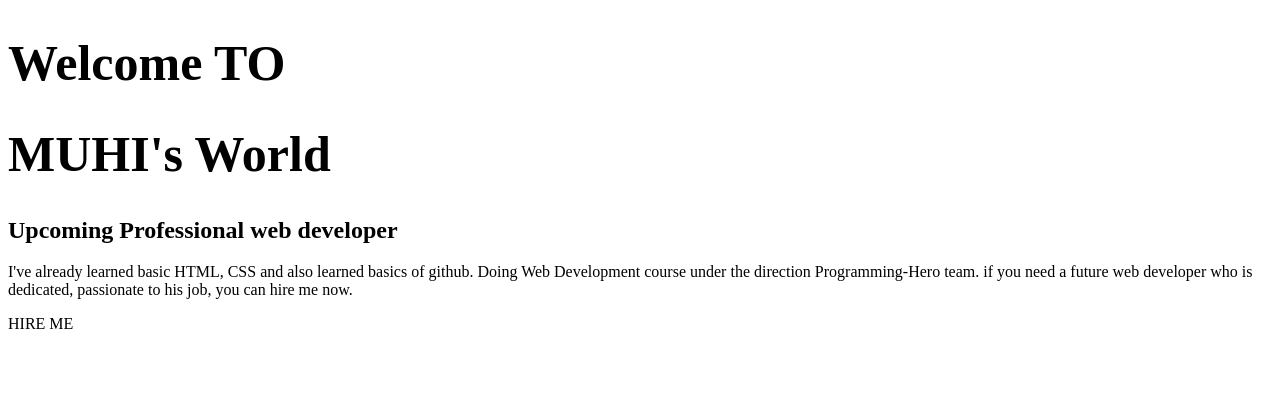
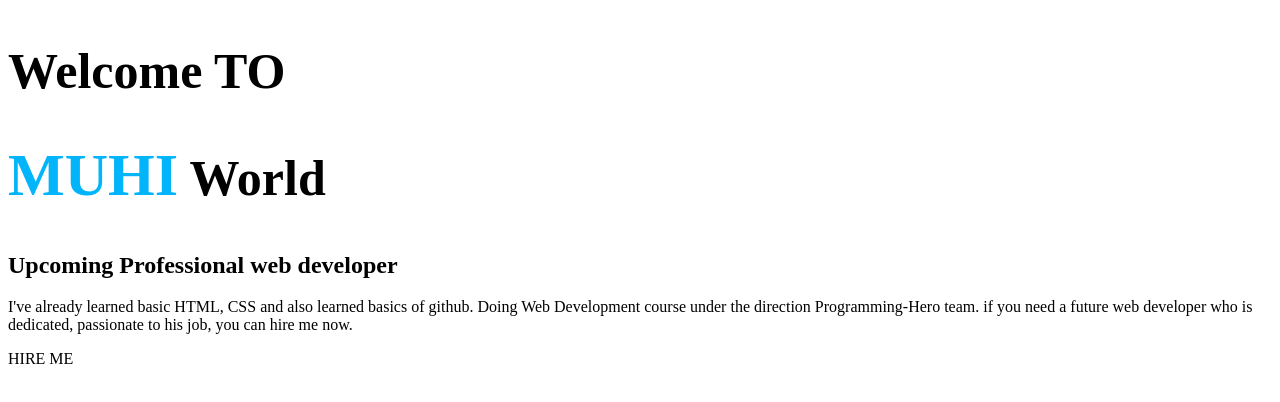
Before and after one commit to muhiu007/website-portfolio, a plain HTML site: page index.html in a window 1280 px wide. Drawn offline with Linux system fonts and the light colour scheme.

Commit message:
first half completed

```diff
--- a/index.html
+++ b/index.html
@@ -7,10 +7,15 @@
     <Link rel="stylesheet" href="styles.css">
 </head>
 <body>
-    <H1>Welcome TO</H1>
-    <H1>MUHI's World</H1>
-    <H2>Upcoming Professional web developer</H2>
-    <P>I've already learned basic HTML, CSS and also learned basics of github. Doing Web Development course under the direction Programming-Hero team. if you need a future web developer who is dedicated, passionate to his job, you can hire me now.</P>
-    <p> HIRE ME</p>
+    <section class="first half">
+        <H1>Welcome TO</H1>
+        <H1><span>MUHI</span> World</H1>
+         <H2>Upcoming Professional web developer</H2>
+        <P>I've already learned basic HTML, CSS and also learned basics of github. Doing Web Development course under the direction Programming-Hero team. if you need a future web developer who is dedicated, passionate to his job, you can hire me now.</P>
+        <p> HIRE ME</p>
+    </section>
+    <Section>
+
+    </Section>
 </body>
 </html>
--- a/styles.css
+++ b/styles.css
@@ -1,3 +1,7 @@
 h1{
     font-size: 50px;
 }
+span{
+    font-size: 60px;
+    color:rgb(2, 180, 250);
+}
```
